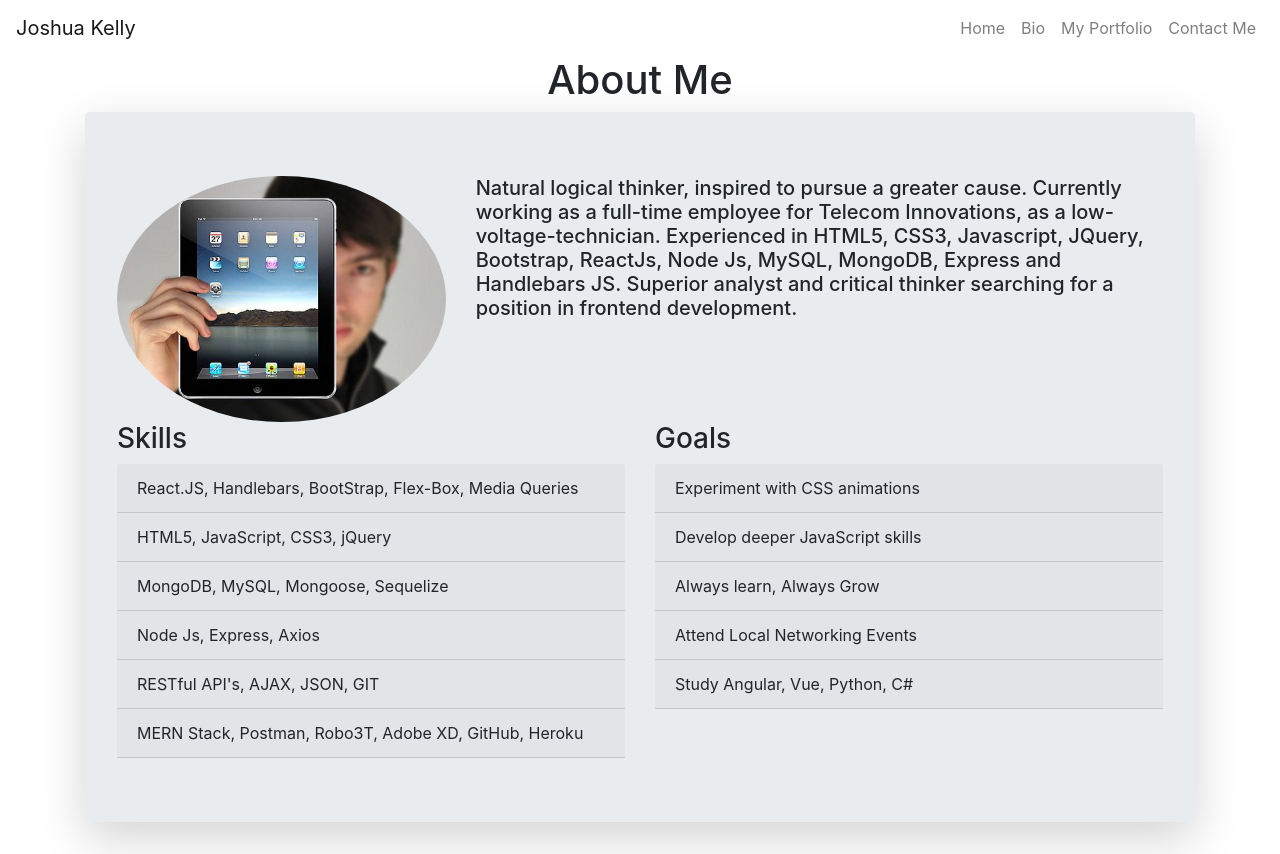
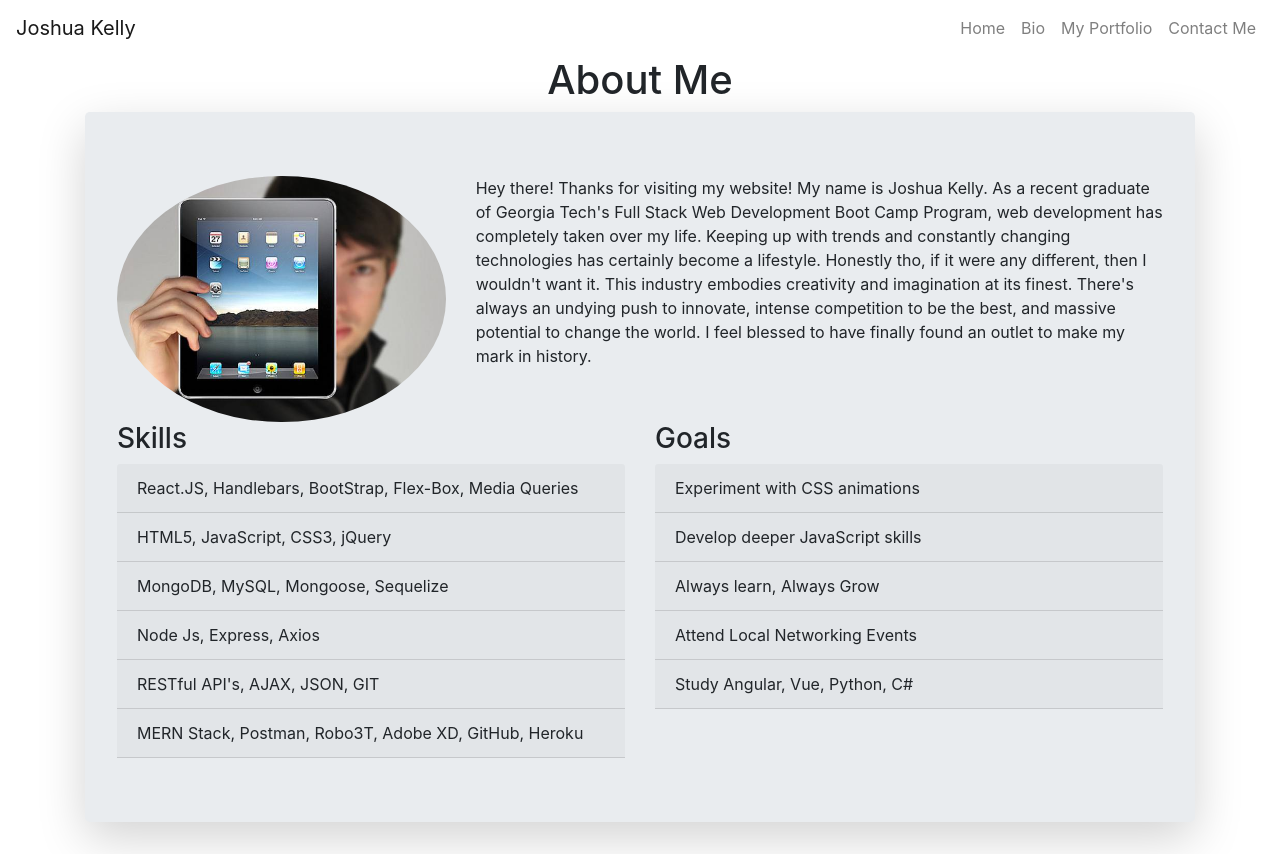
Before and after one commit to Josh-Kelly2015/React-Portfolio, a React (Create React App) app: page /self-bio in a window 1280 px wide. Built offline with nearby package versions, Linux system fonts and the light colour scheme.

Commit message:
break time

```diff
--- a/src/Bio.jsx
+++ b/src/Bio.jsx
@@ -22,14 +22,18 @@ const AboutMe = props => (
             />
           </Col>
           <Col lg="8">
-            <h5>
-              Natural logical thinker, inspired to pursue a greater cause.
-              Currently working as a full-time employee for Telecom Innovations,
-              as a low-voltage-technician. Experienced in HTML5, CSS3,
-              Javascript, JQuery, Bootstrap, ReactJs, Node Js, MySQL, MongoDB,
-              Express and Handlebars JS. Superior analyst and critical thinker
-              searching for a position in frontend development.
-            </h5>
+            <p>
+              Hey there! Thanks for visiting my website! My name is Joshua
+              Kelly. As a recent graduate of Georgia Tech's Full Stack Web
+              Development Boot Camp Program, web development has completely
+              taken over my life. Keeping up with trends and constantly changing
+              technologies has certainly become a lifestyle. Honestly tho, if it
+              were any different, then I wouldn't want it. This industry
+              embodies creativity and imagination at its finest. There's always
+              an undying push to innovate, intense competition to be the best,
+              and massive potential to change the world. I feel blessed to have
+              finally found an outlet to make my mark in history.
+            </p>
           </Col>
         </Row>
 
```
